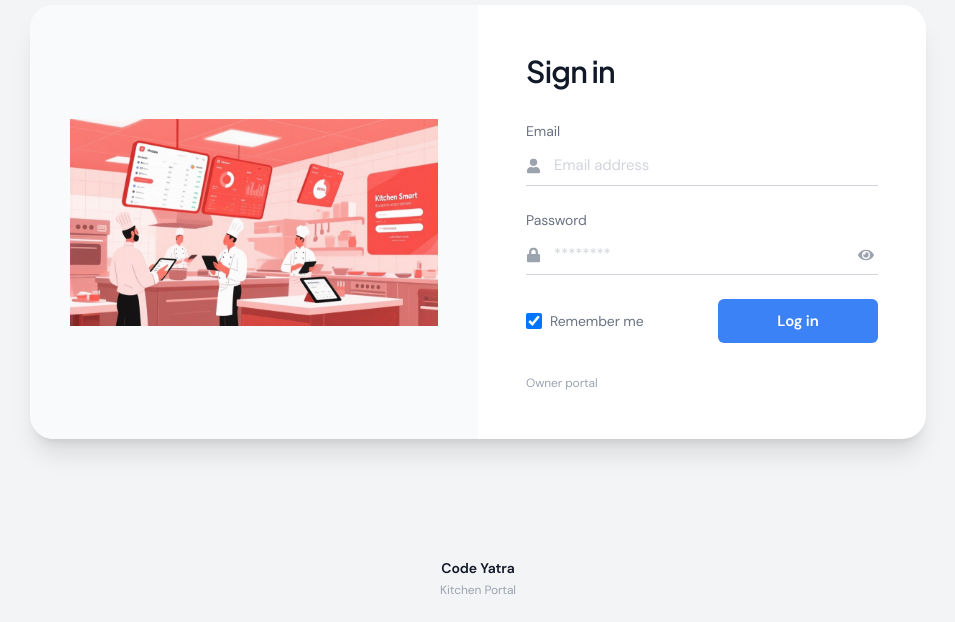
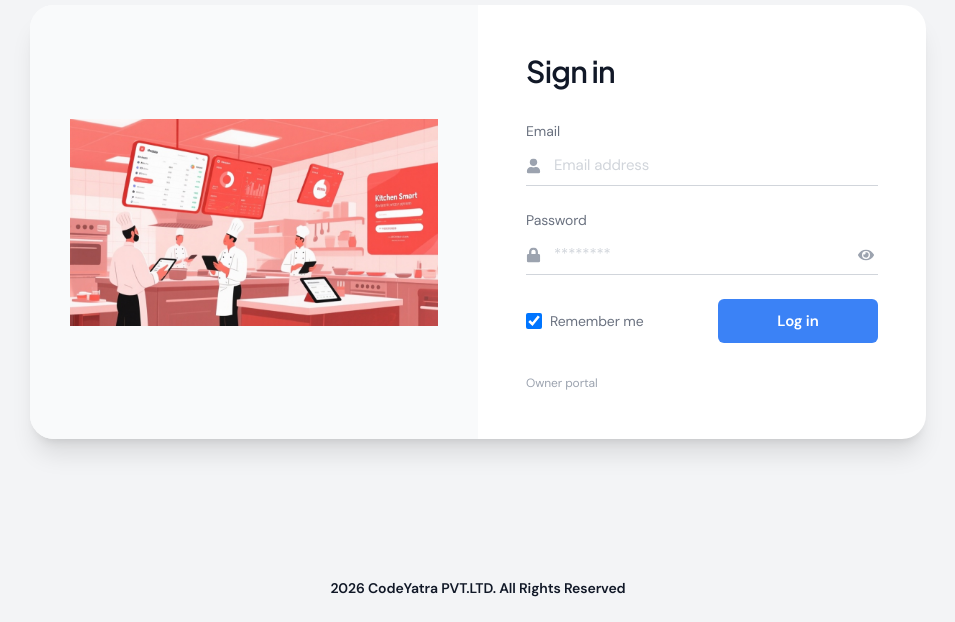
Before and after one commit to aakashyadav-coder/smart-order, a React (Vite) app in the folder client/: page /kitchen/login in a window 1280 px wide. Shown: the part 178-800 px from the top of the page, without its empty margins (162-1117 px from the left). Built offline with nearby package versions, Linux system fonts and the light colour scheme; no server answers.

Commit message:
login page updated

```diff
--- a/client/src/pages/KitchenLoginPage.jsx
+++ b/client/src/pages/KitchenLoginPage.jsx
@@ -128,8 +128,8 @@
       </div>
 
       <div className="absolute bottom-6 left-1/2 -translate-x-1/2 text-center">
-        <p className="text-sm font-semibold text-gray-900">Code Yatra</p>
-        <p className="text-xs text-gray-400 mt-1">Kitchen Portal</p>
+        <p className="text-sm font-semibold text-gray-900">2026 CodeYatra PVT.LTD. All Rights Reserved</p>
+
       </div>
     </div>
   )
--- a/client/src/pages/OwnerLoginPage.jsx
+++ b/client/src/pages/OwnerLoginPage.jsx
@@ -134,8 +134,7 @@
       </div>
 
       <div className="absolute bottom-6 left-1/2 -translate-x-1/2 text-center">
-        <p className="text-sm font-semibold text-gray-900">Code Yatra</p>
-        <p className="text-xs text-gray-400 mt-1">Owner Portal</p>
+        <p className="text-sm font-semibold text-gray-900">2026 CodeYatra PVT.LTD. All Rights Reserved</p>
       </div>
     </div>
   )
```
